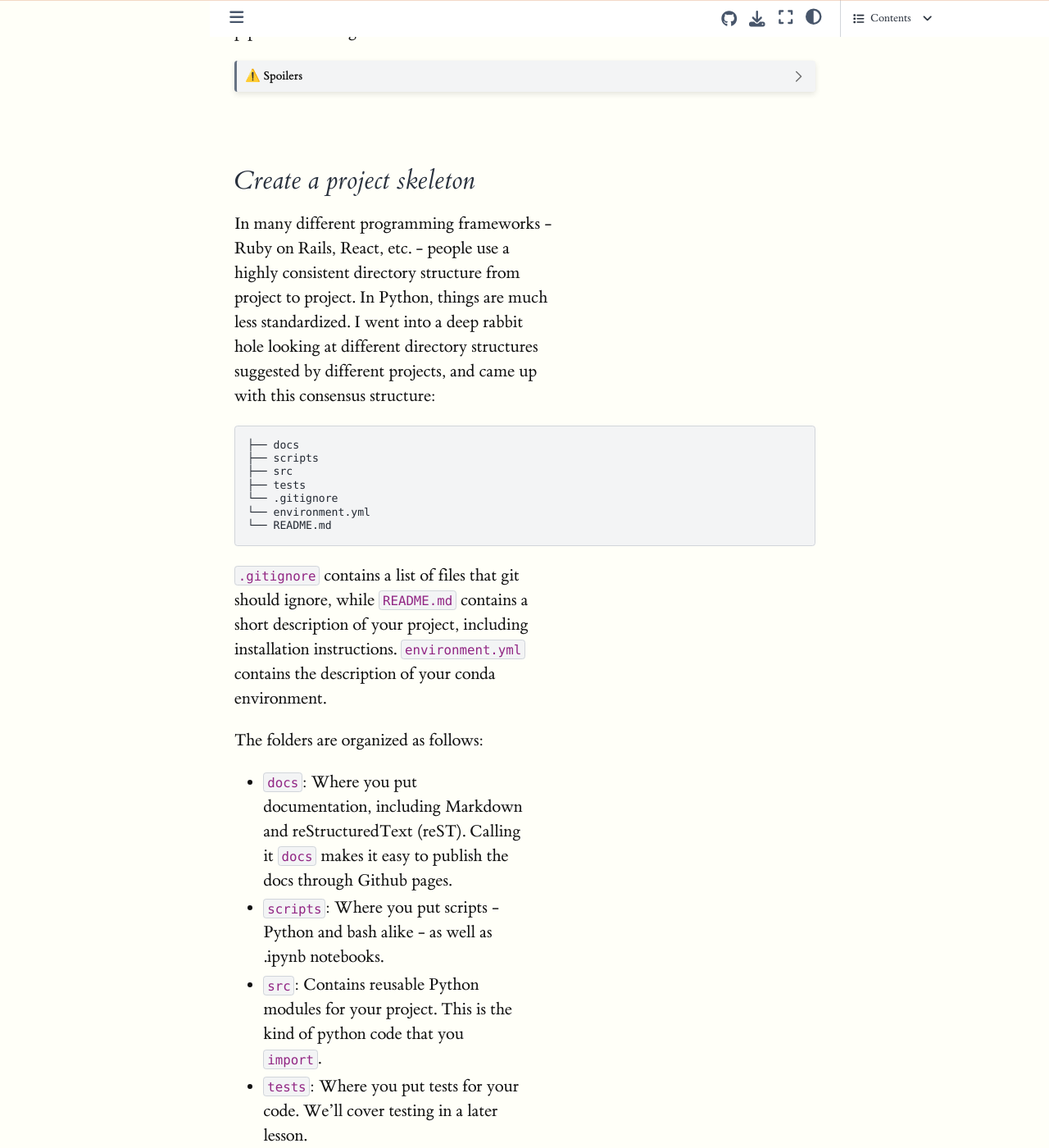
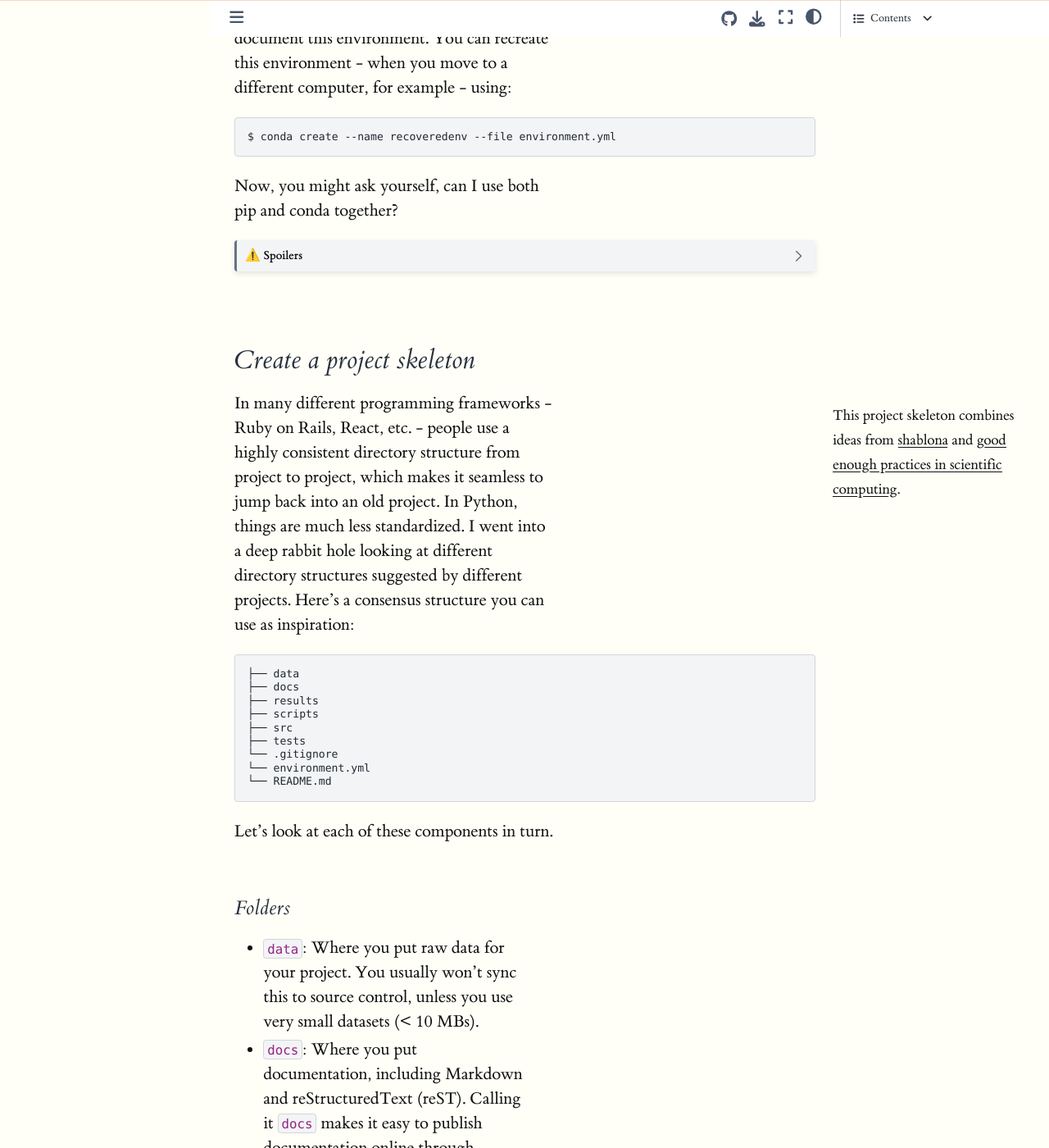
Before and after one commit to patrickmineault/codebook, a Jupyter Book: the page built from setup.md, in a window 1280 px wide and 1400 px high, scrolled down 5760 px. Shown: the whole window at 82% size. Built offline with Jupyter Book 1.0.4 settings and Sphinx 7.4.7 and the Sphinx Book theme 1.1.4, drawn with Linux system fonts in a browser that asks for light colours; some of the changed text lies outside the part shown.

Commit message:
Clean up setup instructions

````diff
--- a/_static/patch.css
+++ b/_static/patch.css
@@ -3,13 +3,13 @@
 }
 
 .topbar {
-    background-color: transparent !important;
+    background-color: #fffff8 !important;
     box-shadow: 0 !important;
 }
 
 .scrolled .topbar {
-    background-color: transparent !important;
-    box-shadow: 0 0 0 0 white !important;
+    background-color: #fffff8 !important;
+    box-shadow: 0 0 0 0 #fffff8 !important;
 }
 
 .dropdown-buttons-trigger, .full-screen-button {
@@ -168,7 +168,9 @@
     }
 }
 
-
+p.card-text {
+    margin-top: 0px;
+}
 
 
 /* Adds dark mode */
--- a/setup.md
+++ b/setup.md
@@ -41,6 +41,11 @@
 
 I then follow Github's instructions to initialize the repo. In `~/Documents/codebook`, I run:
 
+
+```{margin}
+I've never attempted to remember these commands. I always just copy and paste.
+```
+
 ```{code}
 echo "# codebook" >> README.md
 git init
@@ -51,14 +56,10 @@
 git push -u origin main
 ```
 
-```{margin}
-I've never attempted to remember these commands. I always just copy and paste.
-```
-
 How often do you think you should commit to git?
 
 ```{dropdown} ⚠️ Spoilers
-Depending on your pace, you should aim to *commit your code from a few times a day to a few times per week*. Don't wait until the project is almost finished before you start to commit.
+Depending on your pace, you should aim to commit your code from *a few times a day* to *a few times per week*. Don't wait until the project is almost finished before you start to commit.
 ```
 
 The general rule of thumb is that one commit should represent a unit of related work. For example, if you made changes in 3 files to add a new functionality, that should be *one* commit. Splitting the commit into 3 would lose the relationship between the changes; combining these changes with 100 other changed files would make it very hard to track down what changed. Try to make your git commit messages meaningful, as it will help you keep track down bugs several months down the line.
@@ -67,7 +68,9 @@
 
 ```{figure} figures/git-vscode.png
 ---
-The git panel in VSCode
+width: 250px
+---
+The git panel in VSCode.
 ```
 
 ## Set up a virtual environment
@@ -88,7 +91,7 @@
 
 Many novices starting out in Python use one big monolithic Python environment. Every package is installed in that one environment. The problem is that this environment is not documented anywhere. Hence, if they need to move to another computer, or they need to recreate the environment from scratch several months later, they're in for several hours or days of frustration.
 
-The solution is to use a *virtual environment* to manage dependencies. Each virtual environment specifies which versions of software and packages a project uses. The specs can be different for different projects, and each virtual environment can be easily swapped, created, duplicated or destroyed. You can use software like `conda`,  `pipenv`, `poetry`, `venv`, `virtualenv`, `asdf` or `docker` - among others - to manage dependencies. Which one you prefer is a matter of personal taste and [countless internet feuds](https://twitter.com/patrickmineault/status/1429560804869873664?s=20). Here I present the `conda` workflow, which is particularly popular among the data science crowd.
+The solution is to use a *virtual environment* to manage dependencies. Each virtual environment specifies which versions of software and packages a project uses. The specs can be different for different projects, and each virtual environment can be easily swapped, created, duplicated or destroyed. You can use software like `conda`,  `pipenv`, `poetry`, `venv`, `virtualenv`, `asdf` or `docker` - among others - to manage dependencies. Which one you prefer is a matter of personal taste and [countless internet feuds](https://twitter.com/patrickmineault/status/1429560804869873664?s=20). Here I present the `conda` workflow, which is particularly popular among data scientists and researchers.
 
 ### Conda
 
@@ -113,7 +116,7 @@
 (codebook) ~/Documents/codebook$ conda export env > environment.yml
 ```
 
-You can then commit `environment.yml` to document this environment. You can recreate the environment in question when needed - when you move to a different computer, for example - using:
+You can then commit `environment.yml` to document this environment. You can recreate this environment - when you move to a different computer, for example - using:
 
 ```console
 $ conda create --name recoveredenv --file environment.yml
@@ -140,10 +143,16 @@
 
 ## Create a project skeleton
 
-In many different programming frameworks - Ruby on Rails, React, etc. - people use a highly consistent directory structure from project to project. In Python, things are much less standardized. I went into a deep rabbit hole looking at different directory structures suggested by different projects, and came up with this consensus structure:
+```{margin}
+This project skeleton combines ideas from [shablona](https://github.com/uwescience/shablona) and [good enough practices in scientific computing](https://journals.plos.org/ploscompbiol/article?id=10.1371/journal.pcbi.1005510).
+```
+
+In many different programming frameworks - Ruby on Rails, React, etc. - people use a highly consistent directory structure from project to project, which makes it seamless to jump back into an old project. In Python, things are much less standardized. I went into a deep rabbit hole looking at different directory structures suggested by different projects. Here's a consensus structure you can use as inspiration:
 
 ```{code}
+├── data
 ├── docs
+├── results
 ├── scripts
 ├── src
 ├── tests
@@ -152,30 +161,46 @@
 └── README.md
 ```
 
-`.gitignore` contains a list of files that git should ignore, while `README.md` contains a short description of your project, including installation instructions. `environment.yml` contains the description of your conda environment.
+Let's look at each of these components in turn.
 
-The folders are organized as follows:
+### Folders
 
-* `docs`: Where you put documentation, including Markdown and reStructuredText (reST). Calling it `docs` makes it easy to publish the docs through Github pages.
+* `data`: Where you put raw data for your project. You usually won't sync this to source control, unless you use very small datasets (< 10 MBs).
+* `docs`: Where you put documentation, including Markdown and reStructuredText (reST). Calling it `docs` makes it easy to publish documentation online through Github pages.
+* `results`: Where you put results, including checkpoints, hdf5 files, pickle files, as well as figures and tables. If these files are heavy, you won't put these under source control.
 * `scripts`: Where you put scripts - Python and bash alike - as well as .ipynb notebooks.
-* `src`: Contains reusable Python modules for your project. This is the kind of python code that you `import`.
+* `src`: Where you put reusable Python modules for your project. This is the kind of python code that you `import`.
 * `tests`: Where you put tests for your code. We'll cover testing in a later lesson.
 
 You can create this project structure manually using `mkdir` on the command line:
 
 ```console
-mkdir docs
-mkdir scripts
-mkdir src
-mkdir tests
-conda export env > environment.yml
-echo "*.egg-info" > .gitignore
+$ mkdir {data,docs,results,scripts,src,tests}
+```
+
+### Files
+
+* `.gitignore` contains a list of files that git should ignore.
+* `README.md` contains a description of your project, including installation instructions. This file is what people see by default when they navigate to your project on GitHub.
+* `environment.yml` contains the description of your conda environment.
+
+`.gitignore` can be initialized to the following:
+
+```
+*.egg-info
+data
+```
+
+A `README.md` should have already been created during the initial sync to Github. You can create the `environment.yml` file as follows:
+
+```console
+$ conda export env > environment.yml
 ```
 
 ## Install a project package
 
 ```{warning}
-Creating a project package is slightly annoying, but the payoff is quite substantial: your project structure will be clean, you won't need to change Python's path, your project will be pip installable, etc.
+Creating a project package is slightly annoying, but the payoff is quite substantial: your project structure will be clean, you won't need to change Python's path, and your project will be pip installable.
 ```
 
 You might notice a flaw in the preceding project structure. Let's say you create a reusable `lib.py` under the `src` folder, with a function `my_very_good_function`. How would you reference that function in `scripts/use_lib.py`? This doesn't work:
@@ -187,7 +212,7 @@
 ImportError: attempted relative import with no known parent package
 ```
 
-You have two options, change your Python path, or create an installable package. I recommend the installable package route, but cover the Python path route first because you're likely to encounter it in other projects.
+You need to tell Python where to look for your library code. You have two options, change your Python path, or create an installable package. I recommend the installable package route, but cover the Python path route first because you're likely to encounter it in other projects.
 
 ### Change your Python path (not recommended)
 
@@ -230,7 +255,9 @@
 Your files should now look like:
 
 ```
+├── data
 ├── doc
+├── results
 ├── scripts
 ├── src
 │   └── __init__.py
@@ -256,19 +283,19 @@
 Once the package is locally installed, it can be easily used regardless of which directory you're in. For instance:
 
 ```
-(codebook) ~/Documents/codebook $ echo "print('hello world')" > src/test.py
+(codebook) ~/Documents/codebook $ echo "print('hello world')" > src/helloworld.py
 (codebook) ~/Documents/codebook $ cd scripts
 (codebook) ~/Documents/codebook/scripts $ python
->>> import src.test
+>>> import src.helloworld
 hello world
 >>> exit()
 (codebook) ~/Documents/codebook/scripts $ cd ~
 (codebook) ~ $ python
->>> import src.test
+>>> import src.helloworld
 hello world
 ```
 
-How does this work? When you install a package in editable mode, Python essentially adds your code to its path. That makes it available from anywhere. The path is changed in such a way that `conda`, `vscode` and other tools are aware that your package is installed, so all these tools will work correctly.
+How does this work? When you install a package in editable mode, Python essentially adds your code to its path. That makes it available from anywhere. The path is changed in such a way that `conda`, `vscode` and other tools are aware that your package is installed, so all these tools will know where to find your code.
 
 #### 5. (optional) Change the name of the package
 
@@ -285,13 +312,13 @@
 
 ## Use the true-neutral cookiecutter
 
-If doing all this for every new project sounds like a lot of work, you can save yourself some time using the *true neutral* cookiecutter, which creates a project skeleton using the template I showed above. `cookiecutter` generates project folders from templates. You can install it in the base conda environment with:
+If doing all this for every new project sounds like a lot of work, you can save yourself some time using the *true neutral* cookiecutter, which creates the project skeleton outlined above automatically. `cookiecutter` is a Python tool which generates project folders from templates. You can install it in the base conda environment with:
 
 ```
 (base) ~/Documents $ pip install cookiecutter
 ```
 
-To create the `codebook` folder with all its subfolders and setup.py, simply use the following:
+To create the `codebook` folder with all its subfolders and setup.py, use the following:
 
 ```
 (base) ~/Documents $ cookiecutter gh:patrickmineault/true-neutral-cookiecutter
@@ -305,6 +332,10 @@
 This will create an instance of the `true-neutral-cookiecutter` project skeleton, which is hosted on my personal github. Follow the prompts and it will create the folder structure above, including the setup file. Next, pip install the package you've created for yourself, and sync to your own remote repository, following the github instructions.
 
 ## Discussion
+
+```{margin}
+You can reorganize an existing project to align better with the guidelines here. **Make sure to back up everything!**
+```
 
 Using structured projects linked to git will help your long-term memory. You will be able to instantly understand how files are laid out months after you've last worked on that project. Using a virtual environment will allow you to recreate that environment in the far future. And git will give you a time machine to work with.
 
````
Also changed, not shown: figures/git-vscode.png (added).
